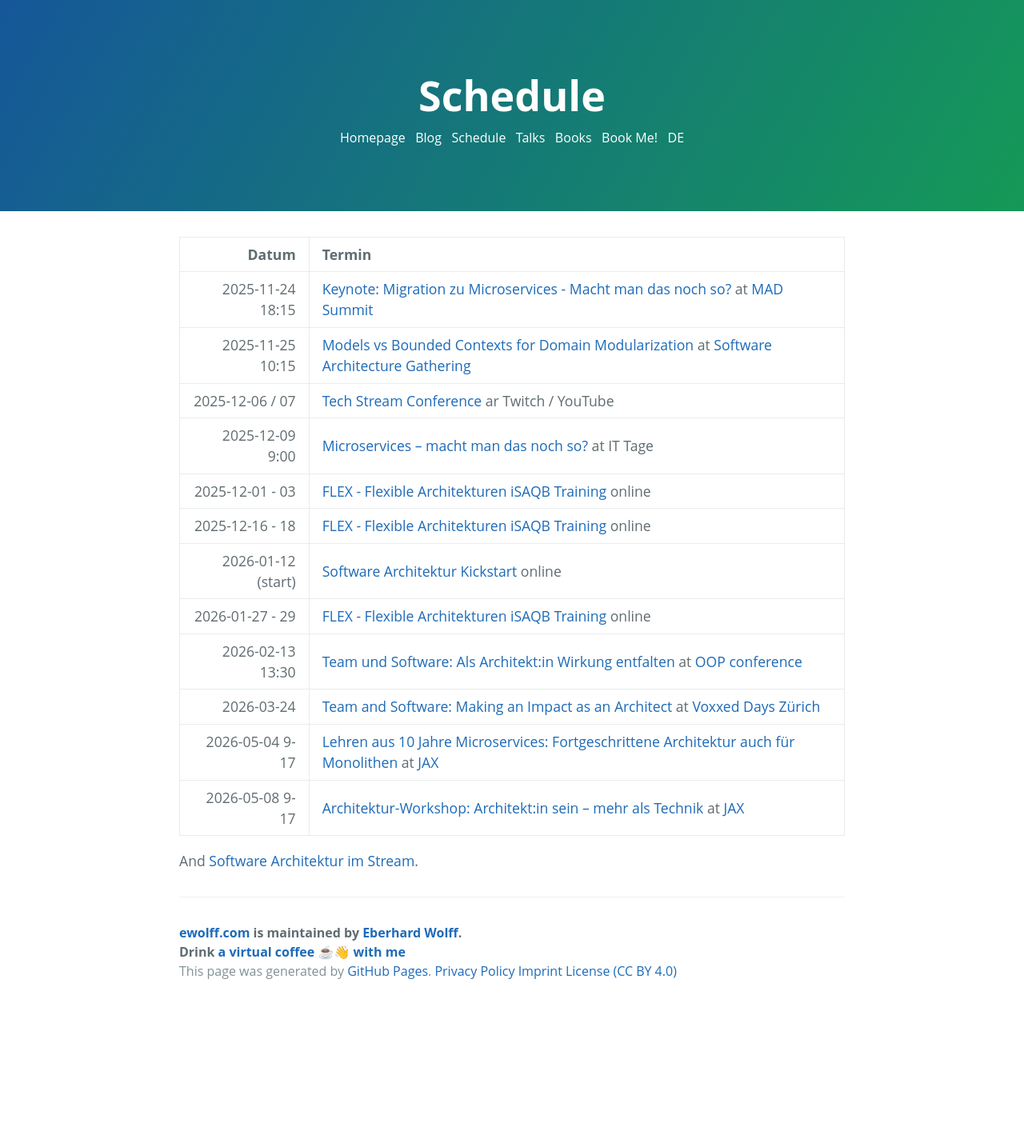
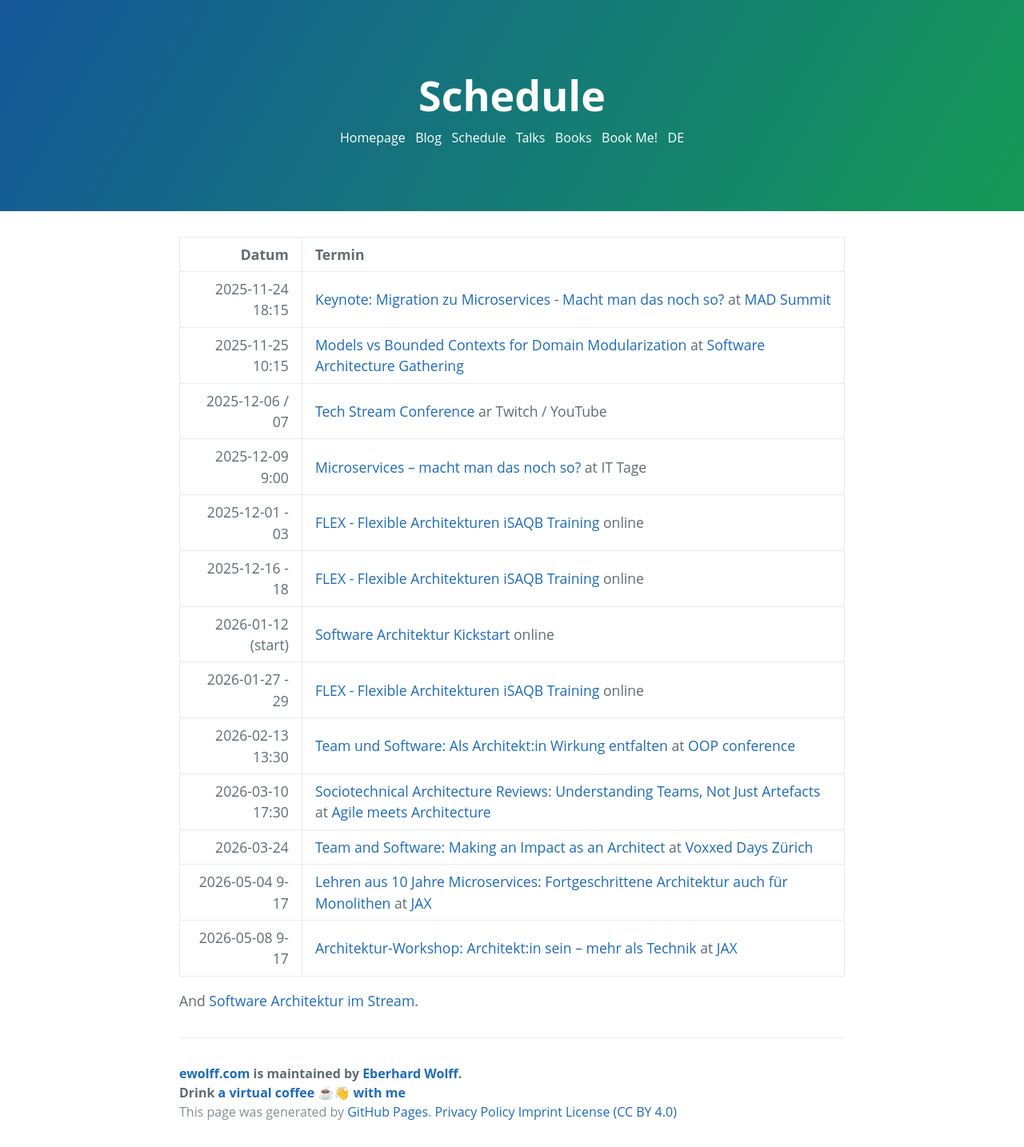
Before and after one commit to ewolff/ewolff.com, a Jekyll site: the page built from schedule.md, in a window 1280 px wide. Shown: the whole page at 80% size. Built offline with Jekyll 4.4.1, drawn with Linux system fonts in a browser that asks for light colours; our own code applies the rules of GitHub Pages for plain Markdown files; before the commit the page ends 1258 px from its top, so only the background shows below that.

Commit message:
Agile meets Architecture added

```diff
--- a/schedule.md
+++ b/schedule.md
@@ -13,6 +13,7 @@ title: Schedule
 | 2026-01-12 (start) | [Software Architektur Kickstart](https://www.socreatory.com/en/trainings/arch-kickstart) online |
 |  2026-01-27 - 29 | [FLEX - Flexible Architekturen iSAQB Training](https://www.socreatory.com/de/trainings/flex) online                                                                                           |
 | 2026-02-13 13:30 | [Team und Software: Als Architekt:in Wirkung entfalten](https://www.oop-konferenz.de/de/programm/konferenzprogramm/speaker/sprecherdetails/eberhard-eberhard)  at [OOP conference](https://www.oop-konferenz.de/) |
+| 2026-03-10 17:30 | [Sociotechnical Architecture Reviews: Understanding Teams, Not Just Artefacts](https://www.agile-meets-architecture.com/sessions/sociotechnical-architecture-reviews-understanding-teams-not-just-artefacts) at [Agile meets Architecture](https://www.agile-meets-architecture.com/) |
 | 2026-03-24 | [Team and Software: Making an Impact as an Architect](https://vdz26.voxxeddays.ch/talk/?id=2546) at [Voxxed Days Zürich](https://vdz26.voxxeddays.ch/) |
 | 2026-05-04 9-17 | [Lehren aus 10 Jahre Microservices: Fortgeschrittene Architektur auch für Monolithen](https://jax.de/microservices-modularisierung/microservices-workshop-fortgeschrittene) at [JAX](https://jax.de/) |
 | 2026-05-08 9-17 | [Architektur-Workshop: Architekt:in sein – mehr als Technik](https://jax.de/software-architecture/architektur-workshop-technik-kommunikation-organisation) at [JAX](https://jax.de/) |
```
Also changed, not shown: termine.md (+1 -0 lines).
